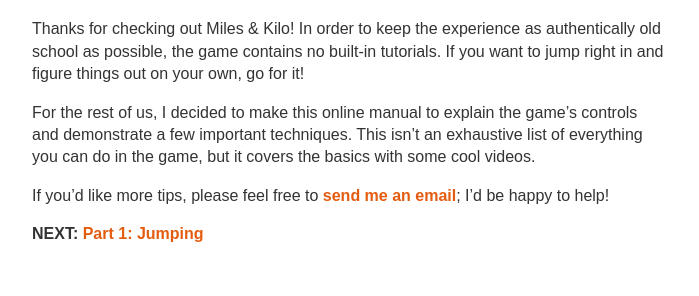
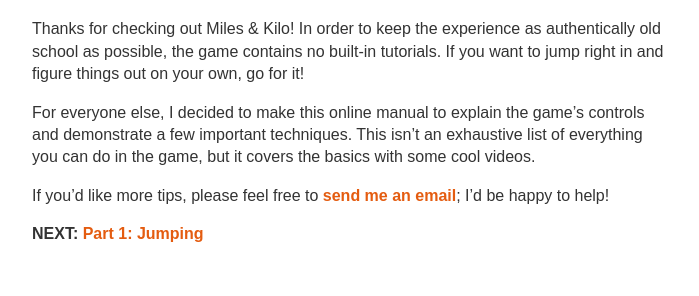
Before and after one commit to thatpixelguy/milesandkilo, a Jekyll site: the page built from manual.md, in a window 1280 px wide. Shown: the part 402-698 px from the top of the page, without its empty margins (290-989 px from the left). Built offline with Jekyll 4.4.1, drawn with Linux system fonts in a browser that asks for light colours.

Commit message:
Updated manual.md

```diff
--- a/manual.md
+++ b/manual.md
@@ -4,7 +4,7 @@
 ---
 Thanks for checking out Miles & Kilo! In order to keep the experience as authentically old school as possible, the game contains no built-in tutorials. If you want to jump right in and figure things out on your own, go for it!
 
-For the rest of us, I decided to make this online manual to explain the game's controls and demonstrate a few important techniques. This isn't an exhaustive list of everything you can do in the game, but it covers the basics with some cool videos.
+For everyone else, I decided to make this online manual to explain the game's controls and demonstrate a few important techniques. This isn't an exhaustive list of everything you can do in the game, but it covers the basics with some cool videos.
 
 If you'd like more tips, please feel free to <a href="mailto:mike@thepixelguy.com">send me an email</a>; I'd be happy to help!
 
```
